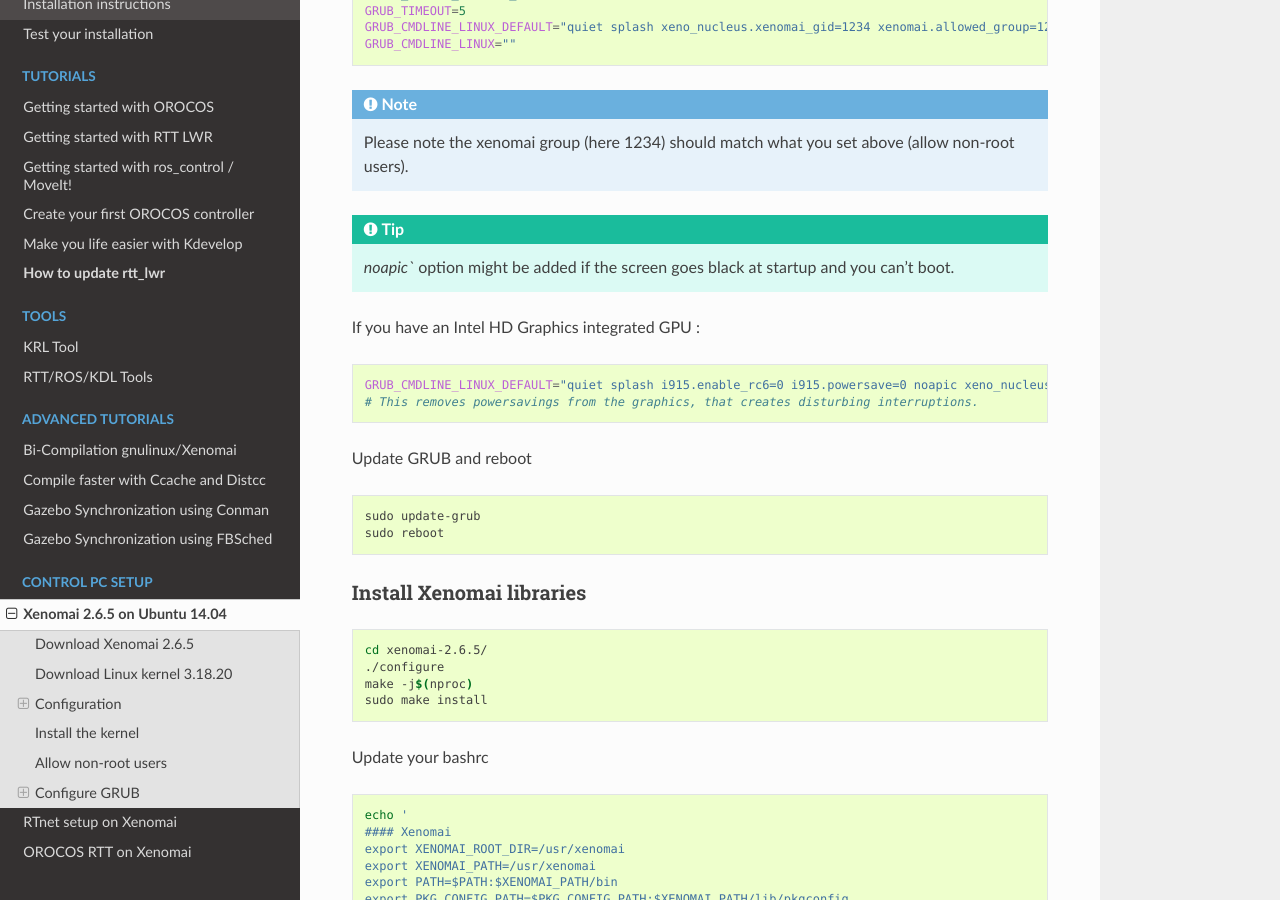
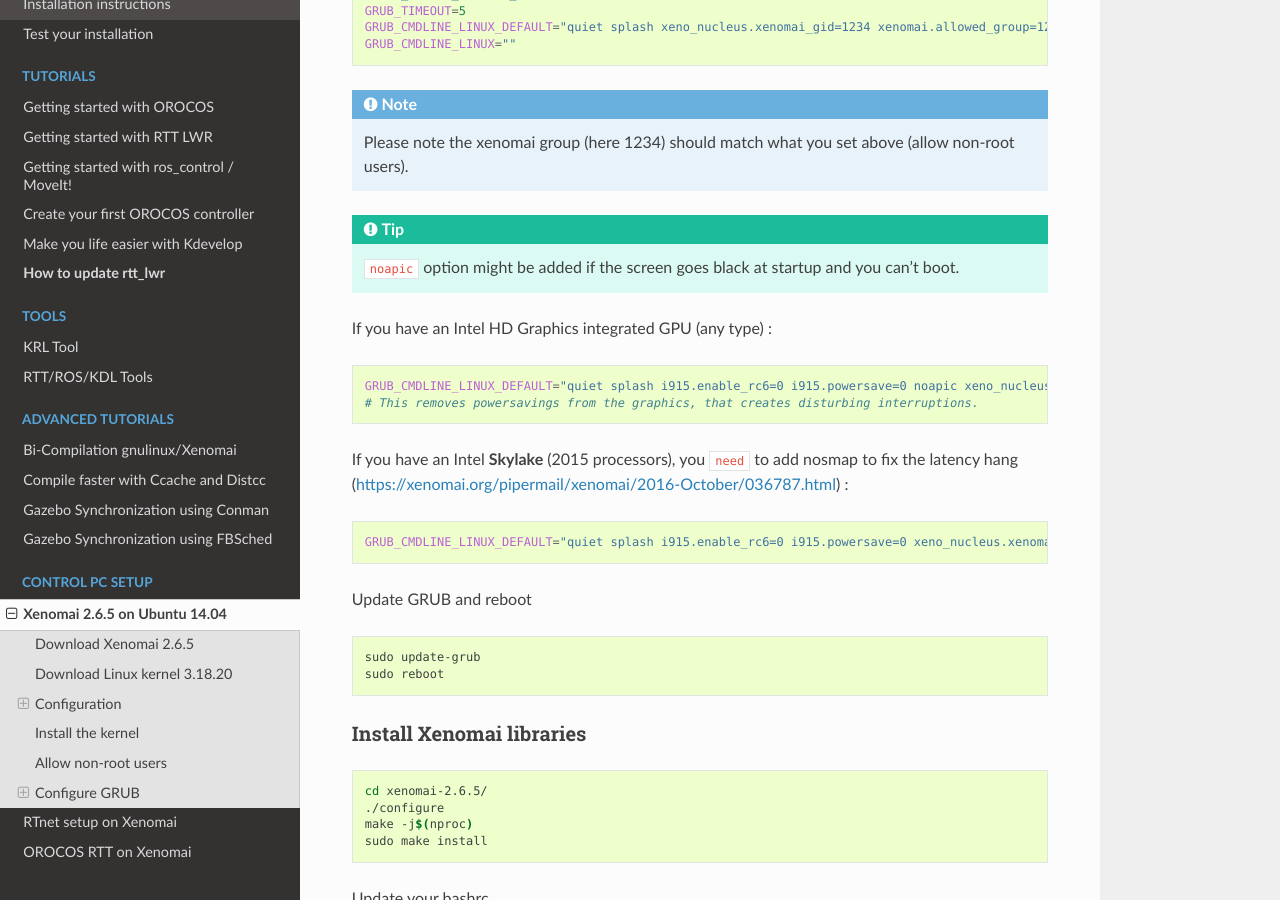
Before and after one commit to kuka-isir/rtt_lwr, a Sphinx documentation site: the page built from docs/source/rtpc/xenomai.rst, in a window 1280 px wide and 900 px high, scrolled down 3203 px. Built offline with Sphinx 7.4.7 and the Read the Docs theme 2.0.0, drawn with Linux system fonts in a browser that asks for light colours.

Commit message:
add fix for skylake proc issue

```diff
--- a/docs/source/rtpc/xenomai.rst
+++ b/docs/source/rtpc/xenomai.rst
@@ -170,15 +170,20 @@
 
     Please note the xenomai group (here 1234) should match what you set above (allow non-root users).
 
-.. tip:: `noapic`` option might be added if the screen goes black at startup and you can't boot.
+.. tip:: ``noapic`` option might be added if the screen goes black at startup and you can't boot.
 
-If you have an Intel HD Graphics integrated GPU :
+If you have an Intel HD Graphics integrated GPU (any type) :
 
 .. code-block:: bash
 
     GRUB_CMDLINE_LINUX_DEFAULT="quiet splash i915.enable_rc6=0 i915.powersave=0 noapic xeno_nucleus.xenomai_gid=1234 xenomai.allowed_group=1234"
     # This removes powersavings from the graphics, that creates disturbing interruptions.
 
+If you have an Intel **Skylake** (2015 processors), you ``need`` to add nosmap to fix the latency hang (https://xenomai.org/pipermail/xenomai/2016-October/036787.html) :
+
+.. code-block:: bash
+
+    GRUB_CMDLINE_LINUX_DEFAULT="quiet splash i915.enable_rc6=0 i915.powersave=0 xeno_nucleus.xenomai_gid=1234 nosmap"
 
 Update GRUB and reboot
 
```
